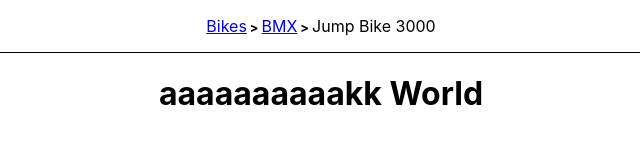
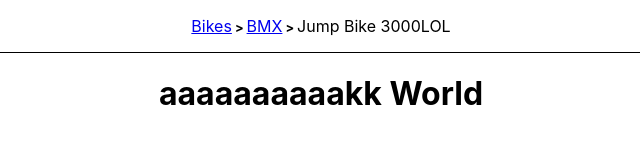
Before and after one commit to MeiH10/RPI-EventHub, a React (Create React App) app in the folder rpi-eventhub/: page / in a window 1280 px wide. Shown: the top 160 px of the page, without its empty margins (319-959 px from the left). Built offline with nearby package versions, Linux system fonts and the light colour scheme.

Commit message:
added "lol" for testing

```diff
--- a/rpi-eventhub/src/components/Navbar/Navbar.js
+++ b/rpi-eventhub/src/components/Navbar/Navbar.js
@@ -7,6 +7,8 @@ const Navbar = () => {
                 <li class="crumb"><a href="google.com">Bikes</a></li>
                 <li class="crumb"><a href="rpi.edu">BMX</a></li>
                 <li class="crumb">Jump Bike 3000</li>
+                <li class="crumb">LOL</li>
+
             </ol>
         </nav>
      );
```
